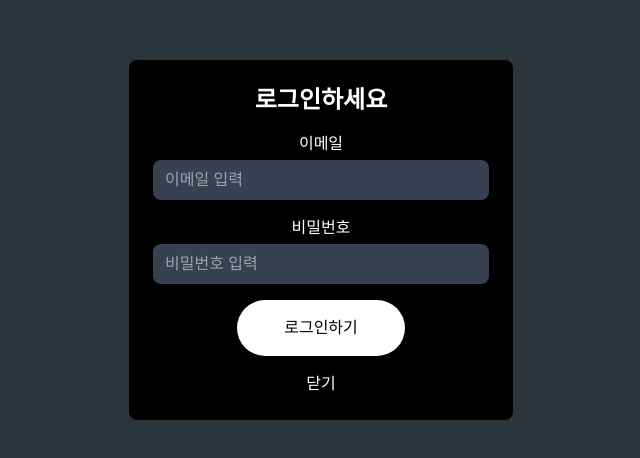
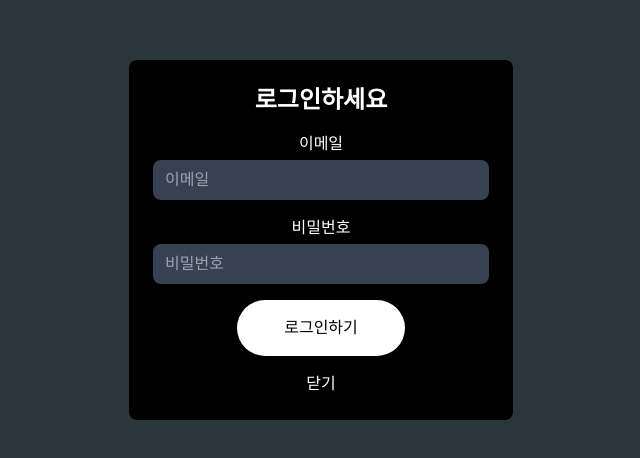
Before and after one commit to Leets-Official/Xcellent-FE, a Next.js app: page /i/flow/login in a window 1280 px wide. Shown: the part 160-618 px from the top of the page, without its empty margins (319-959 px from the left). Built offline with nearby package versions, Linux system fonts and the light colour scheme.

Commit message:
refactor:LoginModal css 수정

```diff
--- a/src/app/(route)/(beforeLogin)/_component/LoginModal.tsx
+++ b/src/app/(route)/(beforeLogin)/_component/LoginModal.tsx
@@ -71,7 +71,7 @@ export default function LoginModal() {
               value={formData.email}
               onChange={handleChange}
               type="text"
-              placeholder="이메일 입력"
+              placeholder="이메일"
             />
           </div>
 
@@ -86,7 +86,7 @@ export default function LoginModal() {
               value={formData.password}
               onChange={handleChange}
               type="password"
-              placeholder="비밀번호 입력"
+              placeholder="비밀번호"
             />
           </div>
 
```
